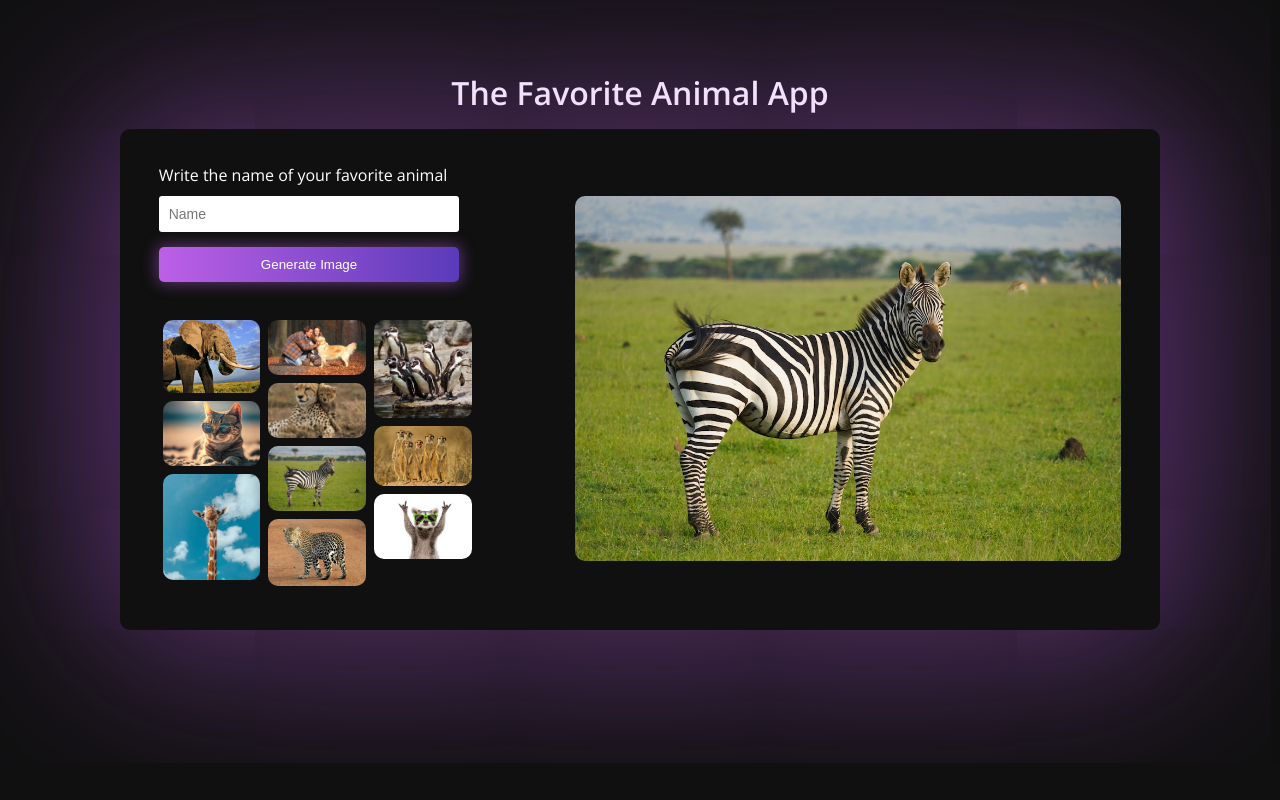
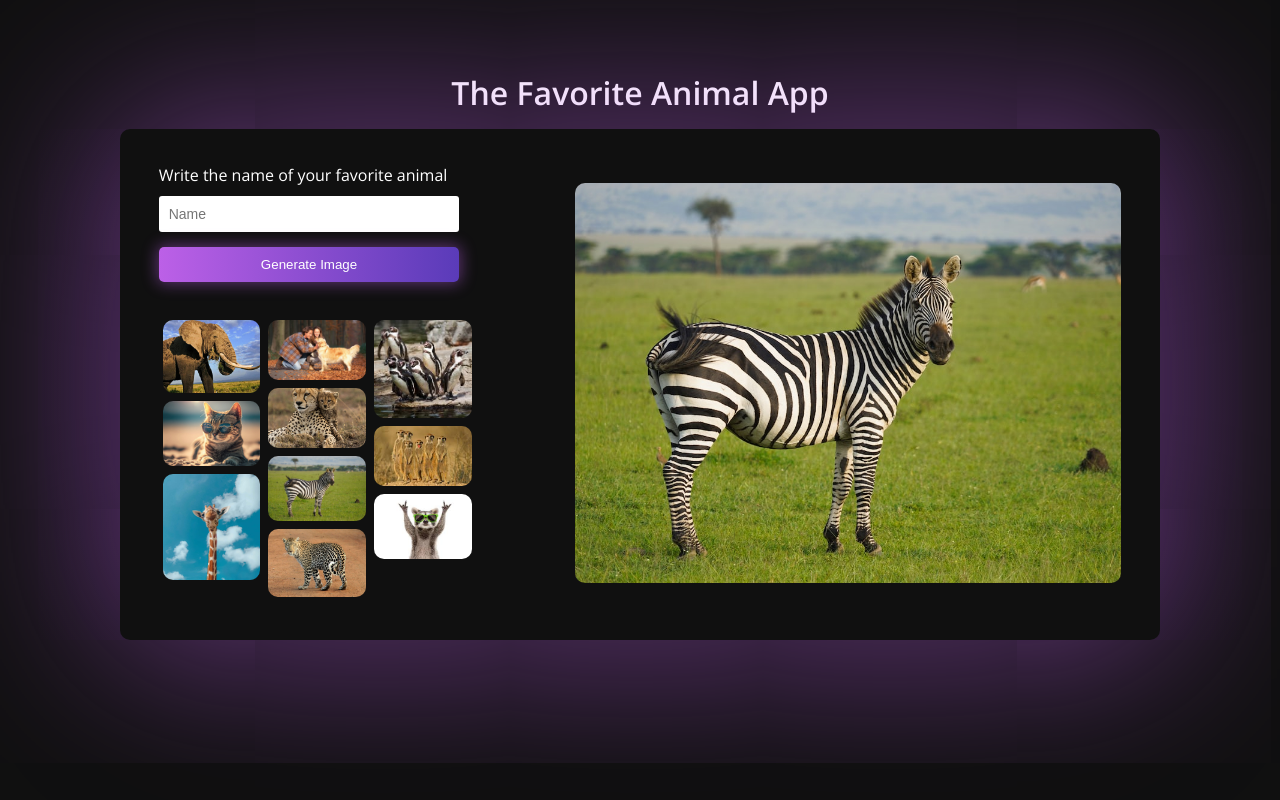
Before and after one commit to Aksharmeet/favorite-animal-app, a React (Create React App) app: page / in a window 1280 px wide. Built offline with nearby package versions, Linux system fonts and the light colour scheme.

Commit message:
feat: css improvements

```diff
--- a/src/components/formAndResponse/form/form.module.css
+++ b/src/components/formAndResponse/form/form.module.css
@@ -105,6 +105,8 @@
     margin-top: 8px;
     vertical-align: middle;
     width: 100%;
+    object-fit: cover;
+    min-height: 60px;
     border-radius: 10px;
   }
 
--- a/src/components/formAndResponse/form/index.jsx
+++ b/src/components/formAndResponse/form/index.jsx
@@ -1,25 +1,8 @@
 import { useContext, useState } from 'react';
+import { AnimalContext } from '..';
+import Validate from '../../../libs/utils/validate';
+import images from '../../../libs/data/animal_images';
 import classes from './form.module.css';
-import { AnimalContext } from '..';
-
-const images = {
-  arrayOne: [
-    'assets/images/animal-1.jpg',
-    'assets/images/animal-2.jpg',
-    'assets/images/animal-3.jpg',
-  ],
-  arrayTwo: [
-    'assets/images/animal-5.jpg',
-    'assets/images/animal-7.jpg',
-    'assets/images/animal-16.jpeg',
-    'assets/images/animal-8.jpg',
-  ],
-  arrayThree: [
-    'assets/images/animal-9.jpeg',
-    'assets/images/animal-10.jpeg',
-    'assets/images/animal-11.jpeg',
-  ],
-};
 
 const FormAndResponse = () => {
   const { animal, setAnimal } = useContext(AnimalContext);
@@ -60,16 +43,7 @@ const FormAndResponse = () => {
         });
       }
     } else {
-      if (inputValue.length > 20) {
-        setValidationError('Please enter at most 20 characters');
-        return;
-      } else if (inputValue.length < 2) {
-        setValidationError('Please enter at least 2 characters');
-        return;
-      } else if (!inputValue.match(/^[a-zA-Z]+$/)) {
-        setValidationError('Please enter a valid name');
-        return;
-      }
+      setValidationError(Validate(inputValue, setValidationError));
     }
   };
 
--- a/src/components/formAndResponse/formAndResponse.module.css
+++ b/src/components/formAndResponse/formAndResponse.module.css
@@ -5,6 +5,7 @@
     gap: 4vw;
     background: var(--black-purple-gradient);
     width: 100%;
+    min-width: 80vw;
 }
 .form_response_container_inner_wrapper{
     display: flex;
--- a/src/components/formAndResponse/response/response.module.css
+++ b/src/components/formAndResponse/response/response.module.css
@@ -8,6 +8,7 @@
     object-position: top;
     width:100%;
     height: 100%;
+    min-height: 400px;
     max-height: 420px;
     border-radius: 10px;
 }
--- /dev/null
+++ b/src/libs/data/animal_images.js
@@ -0,0 +1,20 @@
+const images = {
+  arrayOne: [
+    'assets/images/animal-1.jpg',
+    'assets/images/animal-2.jpg',
+    'assets/images/animal-3.jpg',
+  ],
+  arrayTwo: [
+    'assets/images/animal-5.jpg',
+    'assets/images/animal-7.jpg',
+    'assets/images/animal-16.jpeg',
+    'assets/images/animal-8.jpg',
+  ],
+  arrayThree: [
+    'assets/images/animal-9.jpeg',
+    'assets/images/animal-10.jpeg',
+    'assets/images/animal-11.jpeg',
+  ],
+};
+
+export default images;
--- /dev/null
+++ b/src/libs/utils/validate.js
@@ -0,0 +1,11 @@
+const Validate = inputValue => {
+  if (inputValue.length > 20) {
+    return 'Please enter at most 20 characters';
+  } else if (inputValue.length < 2) {
+    return 'Please enter at least 2 characters';
+  } else if (!inputValue.match(/^[a-zA-Z]+$/)) {
+    return 'Please enter a valid name';
+  }
+};
+
+export default Validate;
```
